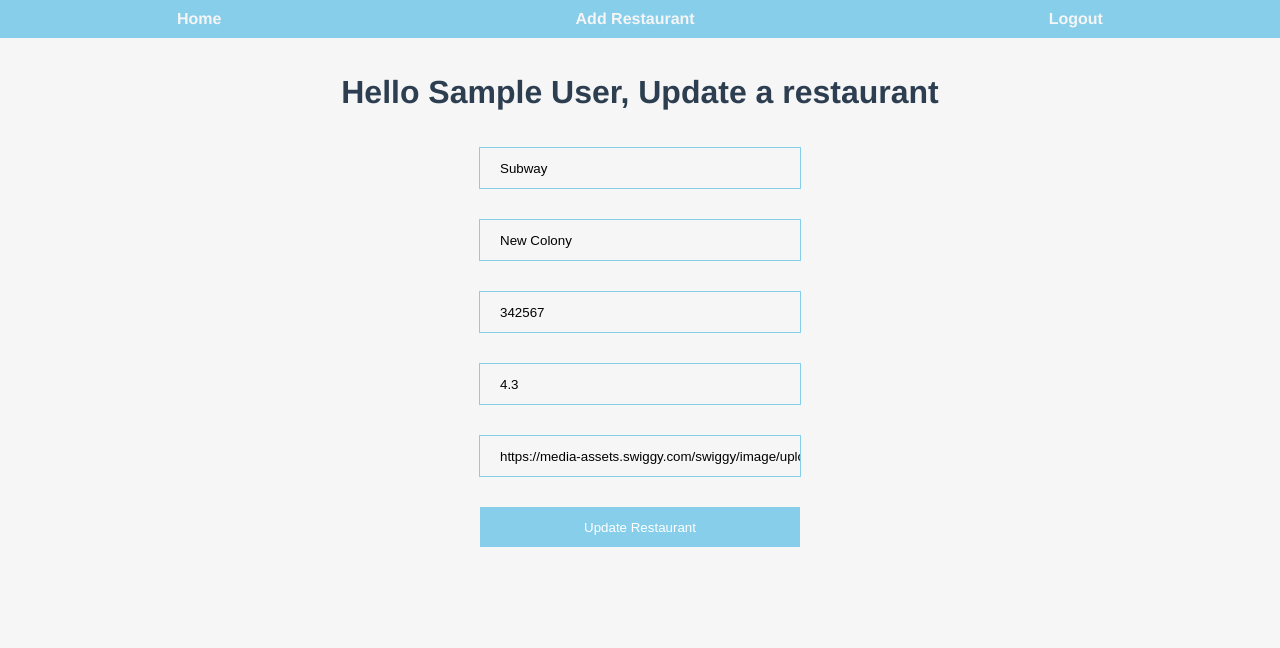
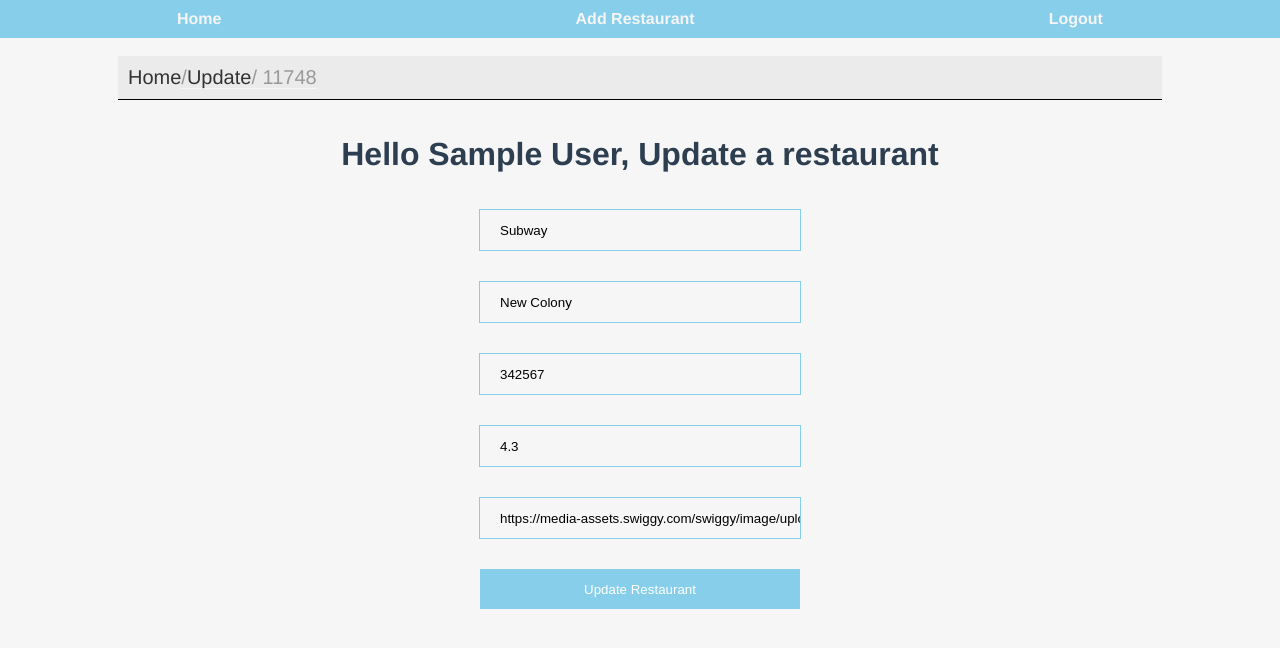
Before and after one commit to amanraina1/vue-restaurant-app, a Vue app: page /update/11748 in a window 1280 px wide. Shown: the top 648 px of the page. Built offline with nearby package versions, Linux system fonts and the light colour scheme; data requests are answered from the project's data file; sample sign-in values are in the browser's storage.

Commit message:
added breadcrumbs feature

```diff
--- a/public/db/db.json
+++ b/public/db/db.json
@@ -89,6 +89,7 @@
       "address": "Sidhra Road Byepass",
       "cloudinaryImageId": "https://media-assets.swiggy.com/swiggy/image/upload/fl_lossy,f_auto,q_auto,w_660/63178e3e64d503a479f2a2048a474552",
       "avgRating": "4.5",
+      "id": "3939",
       "reviews": [
         {
           "id": "4876",
@@ -108,8 +109,7 @@
           "message": "Careful and good staff",
           "rating": "4"
         }
-      ],
-      "id": "3939"
+      ]
     },
     {
       "name": "McDonald's",
@@ -342,9 +342,11 @@
       "avgRating": "4.3"
     },
     {
-      "id": "21742",
       "name": "Wow! Momo",
+      "contact": "586767347",
+      "address": "Huda Market",
       "cloudinaryImageId": "https://media-assets.swiggy.com/swiggy/image/upload/fl_lossy,f_auto,q_auto,w_660/5a148e63e9c54942e37627da1aa156be",
+      "avgRating": "4.1",
       "reviews": [
         {
           "id": "4876",
@@ -365,9 +367,7 @@
           "rating": "4"
         }
       ],
-      "address": "Huda Market",
-      "contact": "586767347",
-      "avgRating": "4.1"
+      "id": "21742"
     },
     {
       "id": "76060",
--- a/src/components/Review.vue
+++ b/src/components/Review.vue
@@ -1,5 +1,15 @@
 <template>
   <Header />
+  <br />
+  <div class="breadcrumbs-path">
+    <router-link to="/">Home </router-link>
+    <div v-for="(path, index) in fullPaths">
+      <span v-if="index === fullPaths.length - 1"> / {{ path }}</span>
+      <span v-else
+        >/<router-link to="path">{{ path }} </router-link></span
+      >
+    </div>
+  </div>
   <br /><br />
   <div class="container">
     <h1>Hello {{ username }}, Review a restaurant</h1>
@@ -65,6 +75,7 @@ export default {
       message: "",
       isAdmin: false,
       id: this.$route.params.id,
+      fullPaths: "",
       reviews: [],
       restaurant: {
         name: "",
@@ -149,6 +160,10 @@ export default {
   },
   async mounted() {
     const user = localStorage.getItem("user-info");
+    const { fullPath } = this.$route;
+    const fullPaths2 = fullPath.split("/").filter((x) => x);
+    this.fullPaths = fullPaths2;
+
     if (!user) {
       this.$router.push({ name: "SignUp" });
       return;
@@ -227,4 +242,23 @@ ul li img {
 ul li h4 {
   display: flex;
 }
+.breadcrumbs-path {
+  width: 80%;
+  display: flex;
+  justify-content: start;
+  font-size: 20px;
+  text-transform: capitalize;
+  background-color: rgb(235, 235, 235);
+  padding: 10px;
+  border-bottom: 1px solid black;
+}
+.breadcrumbs-path a {
+  text-decoration: none;
+  color: #333;
+  background-color: rgb(235, 235, 235);
+}
+.breadcrumbs-path span {
+  color: #999;
+  background-color: rgb(235, 235, 235);
+}
 </style>
--- a/src/components/Update.vue
+++ b/src/components/Update.vue
@@ -1,5 +1,15 @@
 <template>
   <Header />
+  <br />
+  <div class="breadcrumbs-path">
+    <router-link to="/">Home </router-link>
+    <div v-for="(path, index) in fullPaths">
+      <span v-if="index === fullPaths.length - 1"> / {{ path }}</span>
+      <span v-else
+        >/<router-link to="path">{{ path }} </router-link></span
+      >
+    </div>
+  </div>
   <br /><br />
   <h1>Hello {{ username }}, Update a restaurant</h1>
   <br /><br />
@@ -47,7 +57,9 @@ export default {
   data() {
     return {
       id: this.$route.params.id,
+      fullPaths: "",
       username: "",
+      reviews: "",
       restaurant: {
         name: "",
         address: "",
@@ -74,6 +86,7 @@ export default {
           address: this.restaurant.address,
           cloudinaryImageId: this.restaurant.cloudinaryImageId,
           avgRating: this.restaurant.avgRating,
+          reviews: this.reviews,
         }
       );
       if (result.status === 200) {
@@ -86,6 +99,10 @@ export default {
   },
   async mounted() {
     let user = localStorage.getItem("user-info");
+    const { fullPath } = this.$route;
+    const fullPaths2 = fullPath.split("/").filter((x) => x);
+    this.fullPaths = fullPaths2;
+    // console.log(this.fullPaths);
     if (!user) {
       this.$router.push({ name: "SignUp" });
       return;
@@ -105,7 +122,29 @@ export default {
       this.restaurant.contact = details.data.contact;
       this.restaurant.cloudinaryImageId = details.data.cloudinaryImageId;
       this.restaurant.avgRating = details.data.avgRating;
+      this.reviews = details.data.reviews;
     }
   },
 };
 </script>
+<style>
+.breadcrumbs-path {
+  width: 80%;
+  display: flex;
+  justify-content: start;
+  font-size: 20px;
+  text-transform: capitalize;
+  background-color: rgb(235, 235, 235);
+  padding: 10px;
+  border-bottom: 1px solid black;
+}
+.breadcrumbs-path a {
+  text-decoration: none;
+  color: #333;
+  background-color: rgb(235, 235, 235);
+}
+.breadcrumbs-path span {
+  color: #999;
+  background-color: rgb(235, 235, 235);
+}
+</style>
```
